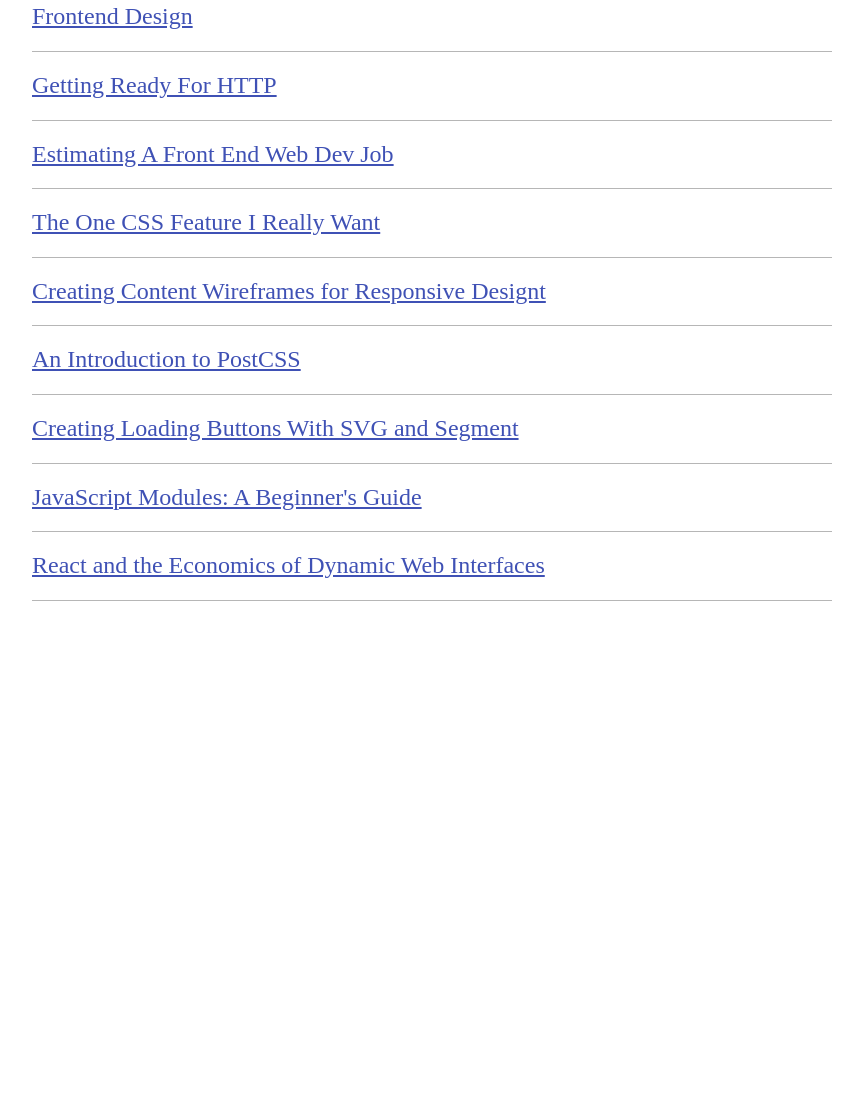
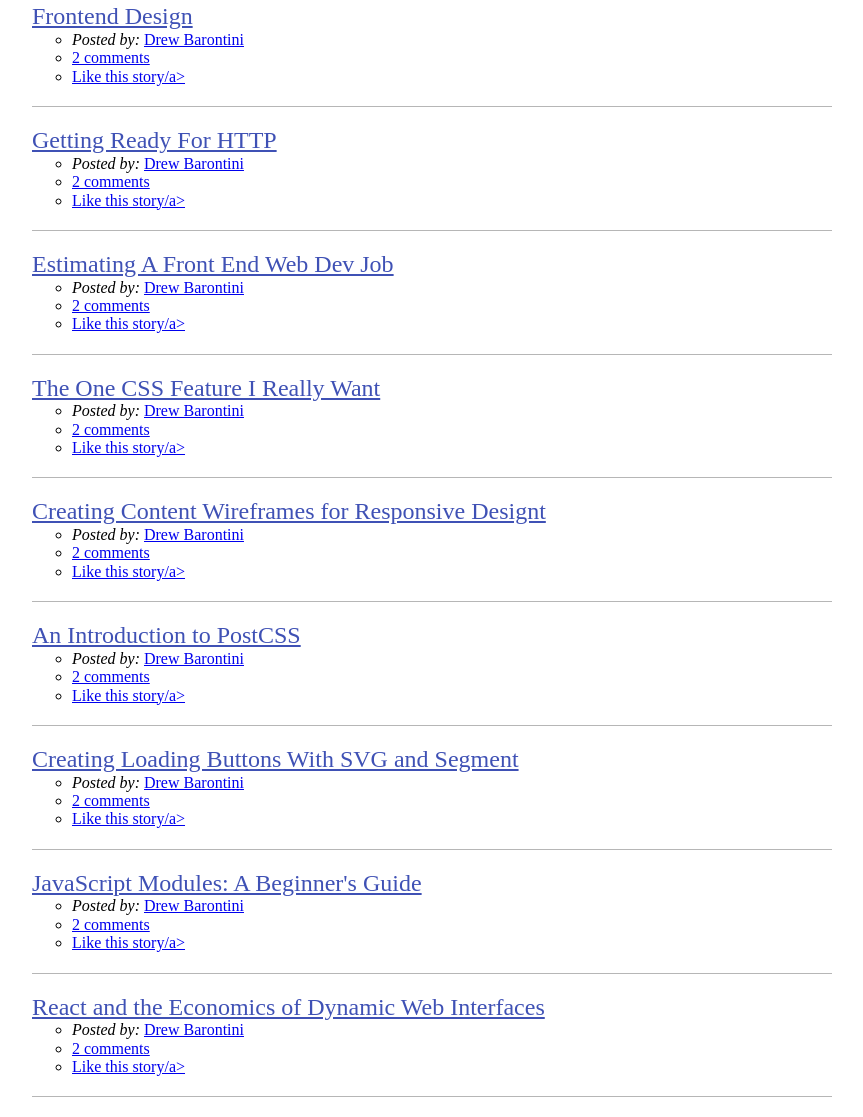
Before and after one commit to Codeniel/FrontEndNewsScreenCast, a plain HTML site: page index.html in a window 1280 px wide. Shown: the part 190-1307 px from the top of the page, without its empty margins (208-1071 px from the left). Before the commit the page ends 811 px from the top, so only its background shows below. Drawn offline with Linux system fonts and the light colour scheme.

Commit message:
added news meta HTML

```diff
--- a/index.html
+++ b/index.html
@@ -17,30 +17,138 @@
 				<ol class="news">
 					<li class="news-item">
 						<a class="news-link" href="#">Frontend Design</a>
+						<ul class="news-meta">
+							<li class="news-meta-item">
+								<em>Posted by:</em>
+								<a href="#">Drew Barontini</a>
+							</li>
+							<li class="news-meta-item">
+								<a href="#">2 comments</a>
+							</li>
+							<li class="news-meta-item">
+								<a href="#">Like this story/a>
+							</li>
+						</ul>
 					</li>
 					<li class="news-item">
 						<a class="news-link" href="#">Getting Ready For HTTP</a>
+						<ul class="news-meta">
+							<li class="news-meta-item">
+								<em>Posted by:</em>
+								<a href="#">Drew Barontini</a>
+							</li>
+							<li class="news-meta-item">
+								<a href="#">2 comments</a>
+							</li>
+							<li class="news-meta-item">
+								<a href="#">Like this story/a>
+							</li>
+						</ul>
 					</li>
 					<li class="news-item">
 						<a class="news-link" href="#">Estimating A Front End Web Dev Job</a>
+						<ul class="news-meta">
+							<li class="news-meta-item">
+								<em>Posted by:</em>
+								<a href="#">Drew Barontini</a>
+							</li>
+							<li class="news-meta-item">
+								<a href="#">2 comments</a>
+							</li>
+							<li class="news-meta-item">
+								<a href="#">Like this story/a>
+							</li>
+						</ul>
 					</li>
 					<li class="news-item">
 						<a class="news-link" href="#">The One CSS Feature I Really Want</a>
+						<ul class="news-meta">
+							<li class="news-meta-item">
+								<em>Posted by:</em>
+								<a href="#">Drew Barontini</a>
+							</li>
+							<li class="news-meta-item">
+								<a href="#">2 comments</a>
+							</li>
+							<li class="news-meta-item">
+								<a href="#">Like this story/a>
+							</li>
+						</ul>
 					</li>
 					<li class="news-item">
 						<a class="news-link" href="#">Creating Content Wireframes for Responsive Designt</a>
+						<ul class="news-meta">
+							<li class="news-meta-item">
+								<em>Posted by:</em>
+								<a href="#">Drew Barontini</a>
+							</li>
+							<li class="news-meta-item">
+								<a href="#">2 comments</a>
+							</li>
+							<li class="news-meta-item">
+								<a href="#">Like this story/a>
+							</li>
+						</ul>
 					</li>
 					<li class="news-item">
 						<a class="news-link" href="#">An Introduction to PostCSS</a>
+						<ul class="news-meta">
+							<li class="news-meta-item">
+								<em>Posted by:</em>
+								<a href="#">Drew Barontini</a>
+							</li>
+							<li class="news-meta-item">
+								<a href="#">2 comments</a>
+							</li>
+							<li class="news-meta-item">
+								<a href="#">Like this story/a>
+							</li>
+						</ul>
 					</li>
 					<li class="news-item">
 						<a class="news-link" href="#">Creating Loading Buttons With SVG and Segment</a>
+						<ul class="news-meta">
+							<li class="news-meta-item">
+								<em>Posted by:</em>
+								<a href="#">Drew Barontini</a>
+							</li>
+							<li class="news-meta-item">
+								<a href="#">2 comments</a>
+							</li>
+							<li class="news-meta-item">
+								<a href="#">Like this story/a>
+							</li>
+						</ul>
 					</li>
 					<li class="news-item">
 						<a class="news-link" href="#">JavaScript Modules: A Beginner's Guide</a>
+						<ul class="news-meta">
+							<li class="news-meta-item">
+								<em>Posted by:</em>
+								<a href="#">Drew Barontini</a>
+							</li>
+							<li class="news-meta-item">
+								<a href="#">2 comments</a>
+							</li>
+							<li class="news-meta-item">
+								<a href="#">Like this story/a>
+							</li>
+						</ul>
 					</li>
 					<li class="news-item">
 						<a class="news-link" href="#">React and the Economics of Dynamic Web Interfaces</a>
+						<ul class="news-meta">
+							<li class="news-meta-item">
+								<em>Posted by:</em>
+								<a href="#">Drew Barontini</a>
+							</li>
+							<li class="news-meta-item">
+								<a href="#">2 comments</a>
+							</li>
+							<li class="news-meta-item">
+								<a href="#">Like this story/a>
+							</li>
+						</ul>
 					</li>
 				</ol>
 			</div>
```
